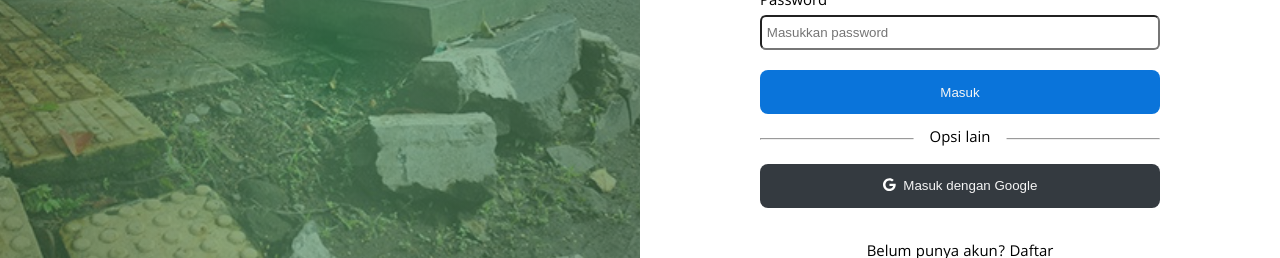
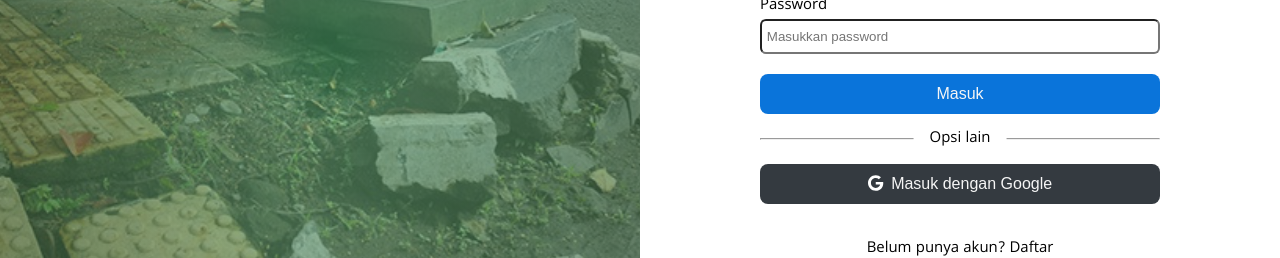
Before and after one commit to Kahffi/Bangun-ID, a React (Vite) app: page / in a window 1280 px wide. Shown: the part 384-642 px from the top of the page. Built offline with nearby package versions, Linux system fonts and the light colour scheme.

Commit message:
change button padding

```diff
--- a/src/assets/styles/Auth.css
+++ b/src/assets/styles/Auth.css
@@ -57,7 +57,7 @@ form > .text-wrapper {
 	display: flex;
 	justify-content: center;
 	gap: 0.5rem;
-	padding: 0.9rem 1rem;
+	padding: 0.7rem 1rem;
 }
 
 .separator {
--- a/src/assets/styles/index.css
+++ b/src/assets/styles/index.css
@@ -66,6 +66,7 @@ button {
 .btn-pr,
 .btn-sc {
 	color: var(--cl-white-sc);
+	font-size: 1rem;
 }
 
 .btn-pr {
```
